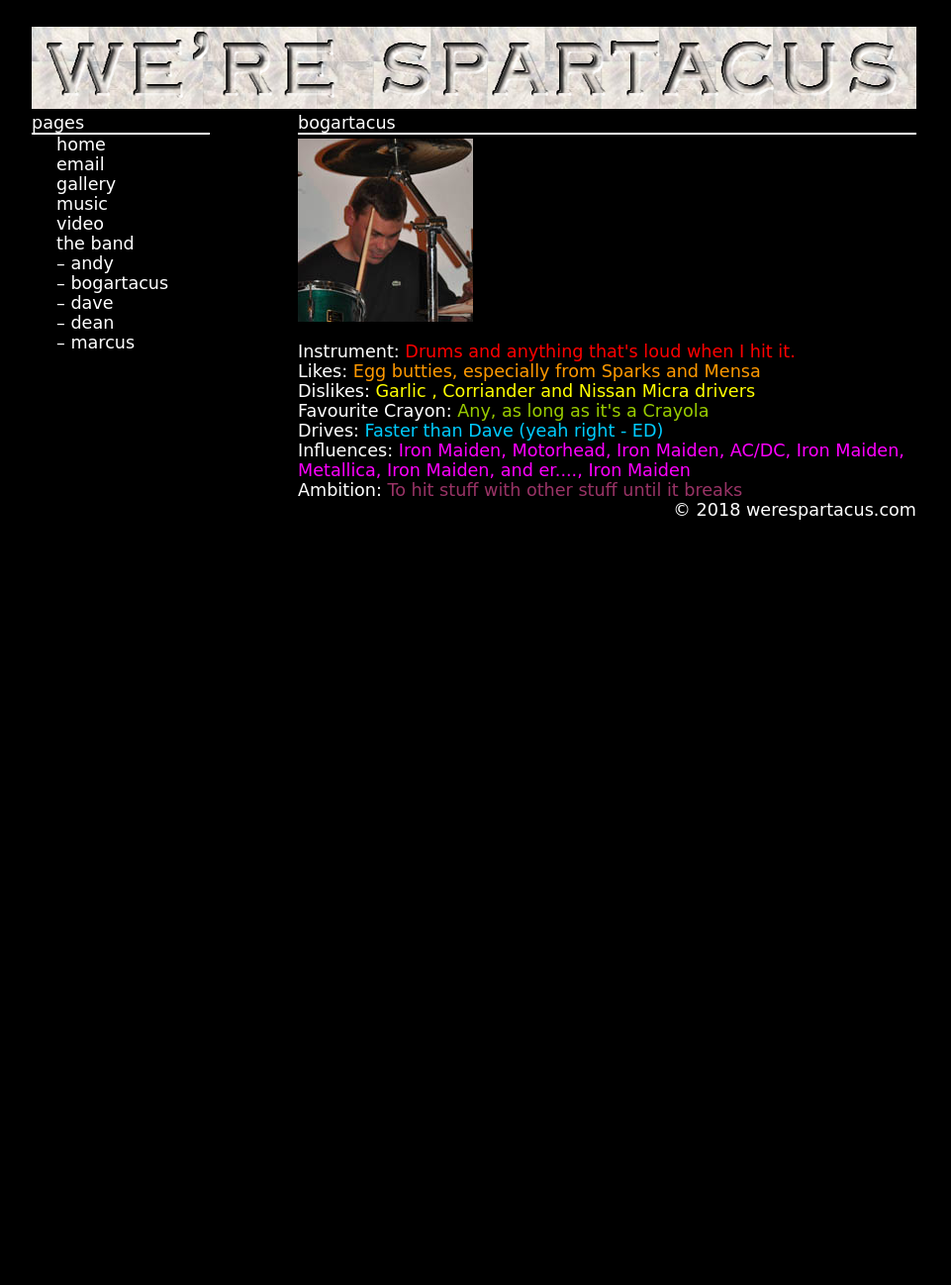
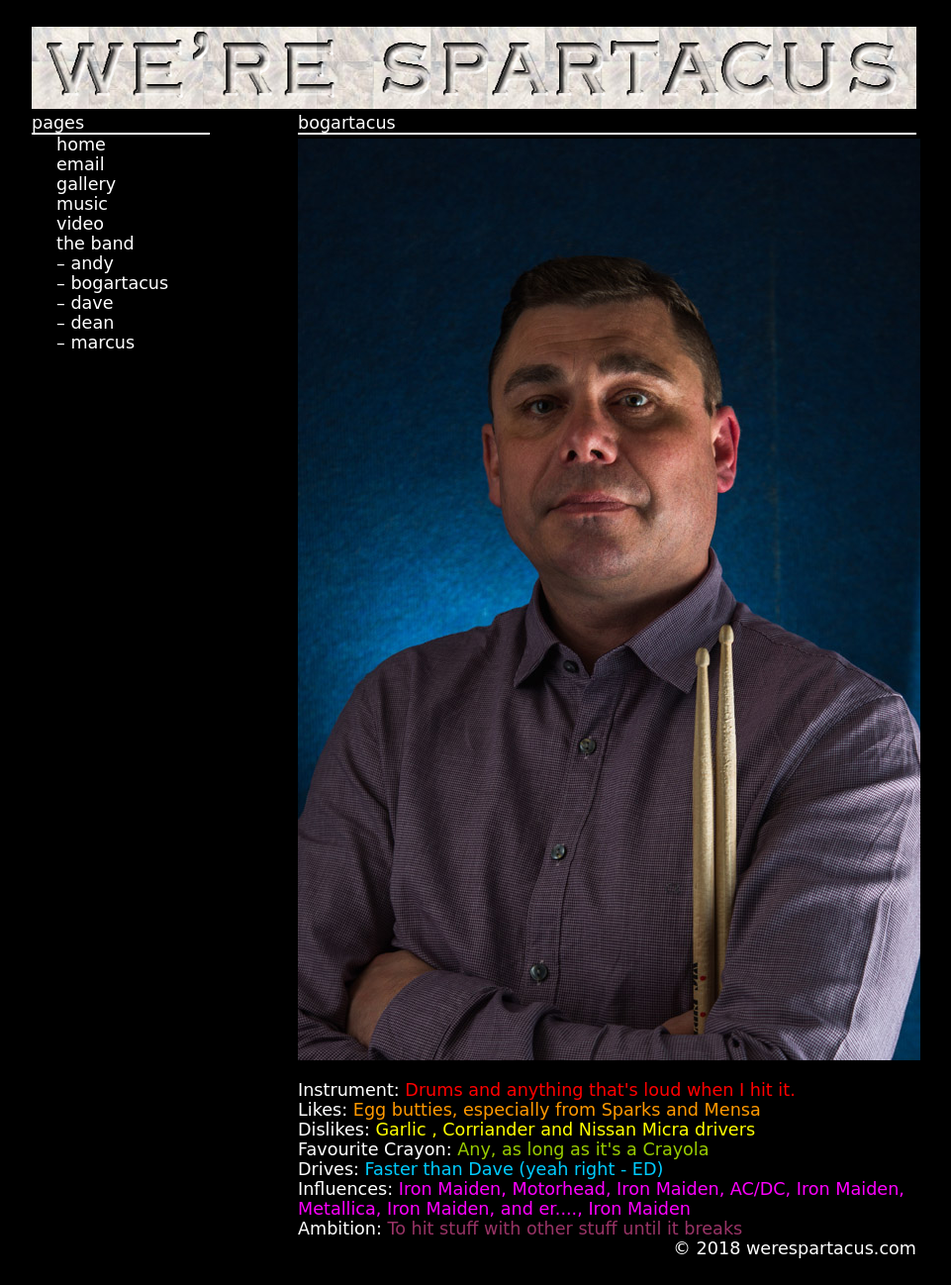
Before and after one commit to quimarche/werespartacus.com, a Jekyll site: the page built from bogartacus.html, in a window 1280 px wide. Shown: the whole page at 99% size, without its empty margins (161-1122 px from the left). Built offline with Jekyll 4.4.1, drawn with Linux system fonts in a browser that asks for light colours; before the commit the page ends 900 px from its top, so only the background shows below that.

Commit message:
Update bogartacus.html

```diff
--- a/bogartacus.html
+++ b/bogartacus.html
@@ -3,8 +3,8 @@ position: 8
 title: "&ndash; bogartacus"
 ---
 <p>
-    <a href="assets/Ian-Small.jpg">
-        <img style="margin-top: 4px;" src="assets/Ian-Small.jpg">
+    <a href="bogartbiog.jpg">
+        <img style="margin-top: 4px;" src="bogartbiog.jpg">
     </a>
 </p>
 <br>
```
